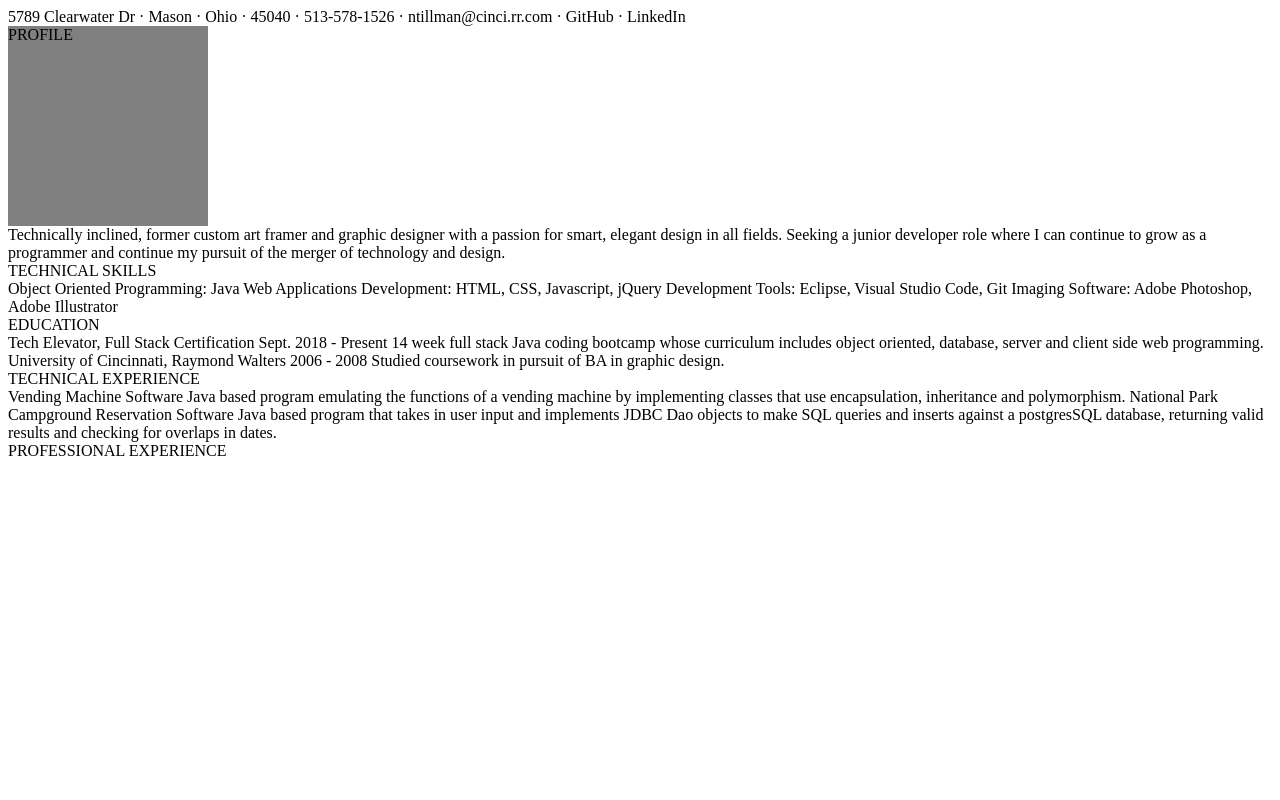
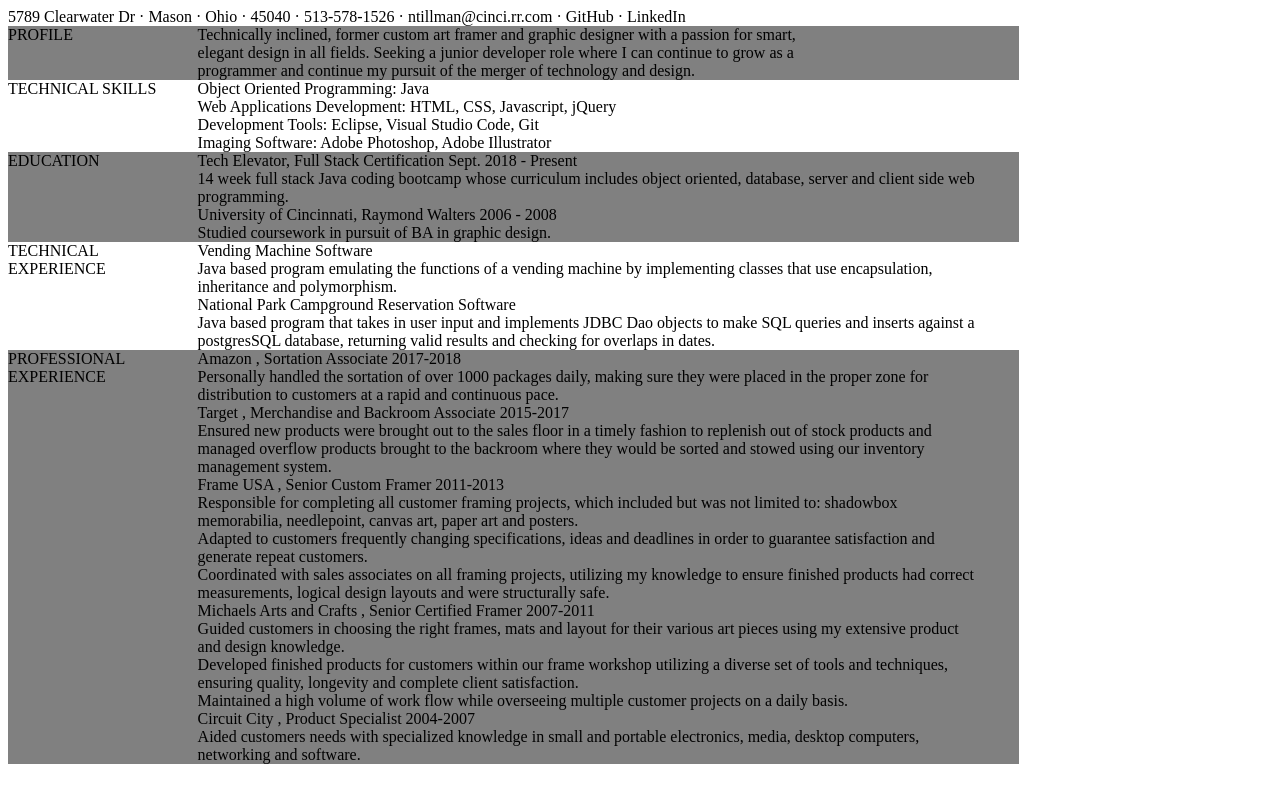
Before and after one commit to nick-tillman/nick-tillman.github.io, a plain HTML site: page index.html in a window 1280 px wide. Drawn offline with Linux system fonts and the light colour scheme.

Commit message:
little more formatting

```diff
--- a/index.html
+++ b/index.html
@@ -3,16 +3,99 @@
 	<head>
 
 	<style>
+
+		.html {
+			font-size: 0;
+		}
+
+		.div {
+			font: 10px Calibri #000000;
+		}
+
 		#profile_row {
-			display: inline;
+			display: flex;
+		}
+
+		#tech_skills {
+			display: flex;
+		}
+
+		#education {
+			display: flex;
+		}
+
+		#tech_exp {
+			display: flex;
+		}
+
+		#prof_exp {
+			display: flex;
+		}
+
+		.profile{
+			display: inline-block;
 			background-color: grey;
 		}
+
+		.tech_skills {
+			display: inline-block;
+		}
+
+		.education {
+			display: inline-block;
+			background-color: grey;
+		}
+
+		.tech_exp {
+			display: inline-block;
+		}
+
+		.prof_exp {
+			display: inline-block;
+			background-color: grey;
+		}
+
 		#profile_header {
-			width: 200px;
-			height: 200px;
-			background-color: grey;
+			width: 15%;
+		}
 
+		#profile_content {
+			width: 65%;
 		}
+
+		#tech_skills_header {
+			width: 15%;
+		}
+
+		#tech_skills_content {
+			width: 65%;
+		}
+
+		#education_header {
+			width: 15%;
+		}
+
+		#education_content {
+			width: 65%;
+		}
+
+		#tech_exp_header {
+			width: 15%;
+		}
+
+		#tech_exp_content {
+			width: 65%;
+		}
+
+		#prof_exp_header {
+			width: 15%;
+		}
+
+		#prof_exp_content {
+			width: 65%;
+		}
+
+
 	</style>
 		<title>Nicholas Tillman - 2018 Resume</title>
 	</head>
@@ -22,63 +105,85 @@
 		</div>
 
 		<div id="profile_row">
-			<div id="profile_header">
+			<div id="profile_header" class="profile">
 				PROFILE
 			</div>
-			<div id="profile_content">
-					Technically inclined, former custom art framer and graphic designer with a passion for smart,
-					elegant design in all fields. Seeking a junior developer role where I can continue to grow as a
-					programmer and continue my pursuit of the merger of technology and design.
+			<div id="profile_content" class="profile">
+					Technically inclined, former custom art framer and graphic designer with a passion for smart,<br>
+					elegant design in all fields. Seeking a junior developer role where I can continue to grow as a<br>
+					programmer and continue my pursuit of the merger of technology and design.<br>
 			</div>
 		</div>
 
 		<div id="tech_skills">
-			<div id="tech_skills_header">
+			<div id="tech_skills_header" class="tech_skills">
 				TECHNICAL SKILLS
 			</div>
-			<div id="tech_skills_content">
-					Object Oriented Programming: Java
-					Web Applications Development: HTML, CSS, Javascript, jQuery
-					Development Tools: Eclipse, Visual Studio Code, Git
-					Imaging Software: Adobe Photoshop, Adobe Illustrator
+			<div id="tech_skills_content" class="tech_skills">
+					Object Oriented Programming: Java<br>
+					Web Applications Development: HTML, CSS, Javascript, jQuery<br>
+					Development Tools: Eclipse, Visual Studio Code, Git<br>
+					Imaging Software: Adobe Photoshop, Adobe Illustrator<br>
 			</div>
 
 		</div>
 
 		<div id="education">
-			<div id="education_header">
+			<div id="education_header" class="education">
 				EDUCATION
 			</div>
-			<div id="education_content">
-					Tech Elevator, Full Stack Certification Sept. 2018 - Present
-					14 week full stack Java coding bootcamp whose curriculum includes object oriented, database, server and client side web
-					programming.
-					University of Cincinnati, Raymond Walters 2006 - 2008
-					Studied coursework in pursuit of BA in graphic design.
+			<div id="education_content" class="education">
+					Tech Elevator, Full Stack Certification Sept. 2018 - Present<br>
+					14 week full stack Java coding bootcamp whose curriculum includes object oriented, database, server and client side web<br>
+					programming.<br>
+					University of Cincinnati, Raymond Walters 2006 - 2008<br>
+					Studied coursework in pursuit of BA in graphic design.<br>
 			</div>
 
 		</div>
 
 		<div id="tech_exp">
-			<div id="tech_exp_header">
+			<div id="tech_exp_header" class="tech_exp">
 				TECHNICAL EXPERIENCE
 			</div>
-			<div id="tech_exp_content">
-					Vending Machine Software
-					Java based program emulating the functions of a vending machine by implementing classes that use encapsulation,
-					inheritance and polymorphism.
-					National Park Campground Reservation Software
-					Java based program that takes in user input and implements JDBC Dao objects to make SQL queries and inserts against a
-					postgresSQL database, returning valid results and checking for overlaps in dates.
+			<div id="tech_exp_content" class="tech_exp">
+					Vending Machine Software<br>
+					Java based program emulating the functions of a vending machine by implementing classes that use encapsulation,<br>
+					inheritance and polymorphism.<br>
+					National Park Campground Reservation Software<br>
+					Java based program that takes in user input and implements JDBC Dao objects to make SQL queries and inserts against a<br>
+					postgresSQL database, returning valid results and checking for overlaps in dates.<br>
 			</div>
 
 		</div>
 		<div id="prof_exp">
-			<div id="prof_exp_header">
+			<div id="prof_exp_header" class="prof_exp">
 				PROFESSIONAL EXPERIENCE
 			</div>
-			<div id="prof_exp_content">
-
+			<div id="prof_exp_content" class="prof_exp">
+					Amazon , Sortation Associate 2017-2018<br>
+					Personally handled the sortation of over 1000 packages daily, making sure they were placed in the proper zone for<br>
+					distribution to customers at a rapid and continuous pace.<br>
+					Target , Merchandise and Backroom Associate 2015-2017<br>
+					Ensured new products were brought out to the sales floor in a timely fashion to replenish out of stock products and<br>
+					managed overflow products brought to the backroom where they would be sorted and stowed using our inventory<br>
+					management system.<br>
+					Frame USA , Senior Custom Framer 2011-2013<br>
+					Responsible for completing all customer framing projects, which included but was not limited to: shadowbox<br>
+					memorabilia, needlepoint, canvas art, paper art and posters.<br>
+					Adapted to customers frequently changing specifications, ideas and deadlines in order to guarantee satisfaction and<br>
+					generate repeat customers.<br>
+					Coordinated with sales associates on all framing projects, utilizing my knowledge to ensure finished products had correct<br>
+					measurements, logical design layouts and were structurally safe.<br>
+					Michaels Arts and Crafts , Senior Certified Framer 2007-2011<br>
+					Guided customers in choosing the right frames, mats and layout for their various art pieces using my extensive product<br>
+					and design knowledge.<br>
+					Developed finished products for customers within our frame workshop utilizing a diverse set of tools and techniques,<br>
+					ensuring quality, longevity and complete client satisfaction.<br>
+					Maintained a high volume of work flow while overseeing multiple customer projects on a daily basis.<br>
+					Circuit City , Product Specialist 2004-2007<br>
+					Aided customers needs with specialized knowledge in small and portable electronics, media, desktop computers,<br>
+					networking and software.<br>
 			</div>
 
 		</div>
```
